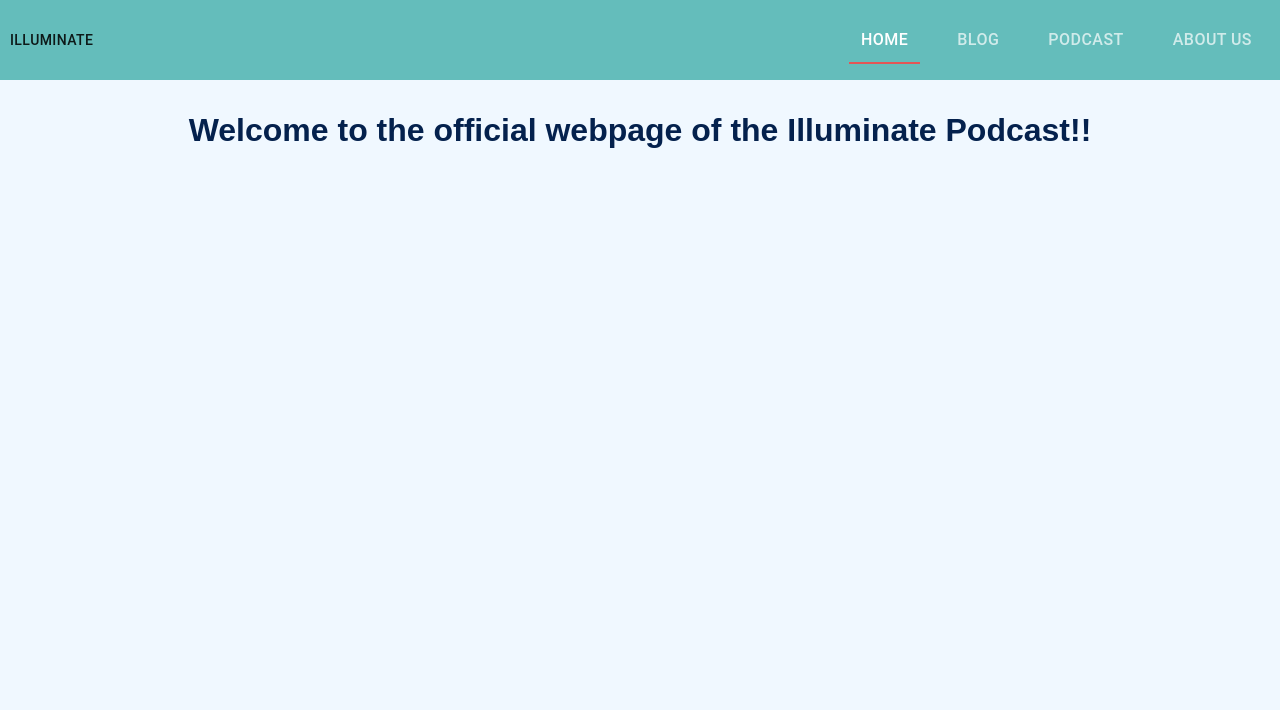
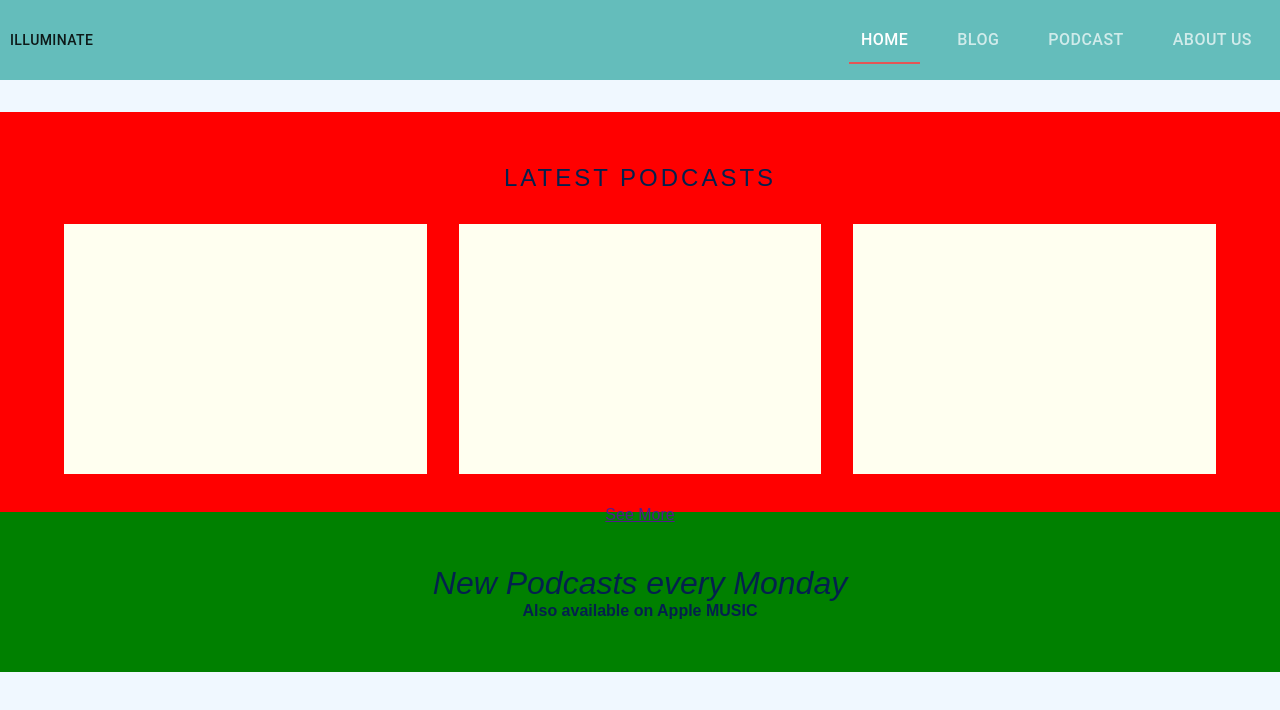
Before and after one commit to milgor931/illuminate-website, a React (Create React App) app: page / in a window 1280 px wide. Shown: the top 710 px of the page. Built offline with nearby package versions, Linux system fonts and the light colour scheme; the HTML template or start-up script is replaced by a standard one.

Commit message:
Blocked out homepage video + coming soon sections

```diff
--- a/src/components/App.css
+++ b/src/components/App.css
@@ -1,6 +1,15 @@
+*, *::before, *::after {
+    box-sizing: border-box;
+}
+
 body {
     font-family: 'Raleway', sans-serif;
     background-color: aliceblue;
+}
+
+h1 {
+    font-weight: 100;
+    letter-spacing: 3px;
 }
 
 @media (min-width: 50px) {
@@ -21,6 +30,7 @@ body {
 .homepage {
     text-align: center;
     color: rgb(4, 33, 77);
+    background-color: green;
 }
 
 .homepage img {
@@ -97,3 +107,35 @@ nav {
 .about_card:hover {
     box-shadow: 2px 2px 5px rgb(51, 156, 163);
 }
+
+.latestPodcasts {
+    height: 50vh;
+    width: 100%;
+    background-color: red;
+    padding: 2em;
+}
+
+.videoContainer {
+    display: grid;
+    grid-template-columns: 1fr 1fr 1fr;
+    grid-template-rows: 250px;
+    gap: 2em;
+    margin: 2em;
+}
+
+.videoContainer div {
+    background-color: ivory;
+}
+
+.comingSoon {
+    display: flex;
+    flex-direction: column;
+    justify-content: center;
+    min-height: 20vh;
+    padding: 2em;
+}
+
+.comingSoon i {
+    font-size: 2rem;
+
+}
--- a/src/containers/Home.js
+++ b/src/containers/Home.js
@@ -5,8 +5,20 @@ function Home() {
 
   return (
     <div className='homepage'>
-      <h1>Welcome to the official webpage of the Illuminate Podcast!!</h1>
+      <section className='latestPodcasts'>
+        <h1>LATEST PODCASTS</h1>
+        <div className='videoContainer'>
+          <div></div>
+          <div></div>
+          <div></div>
+        </div>
+        <a href="">See More</a>
+      </section>
 
+      <section className='comingSoon'>
+        <i>New Podcasts every Monday</i>
+        <strong>Also available on Apple MUSIC</strong>
+      </section>
     </div>
   );
 }
```
